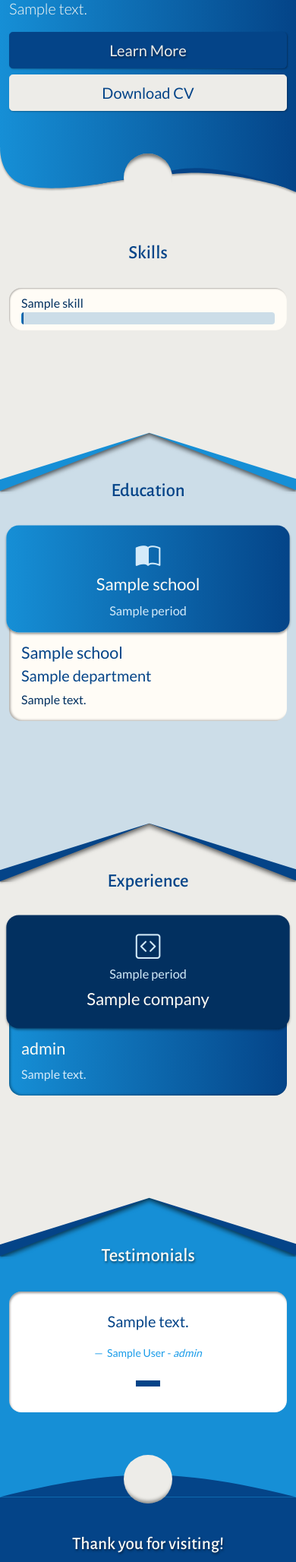
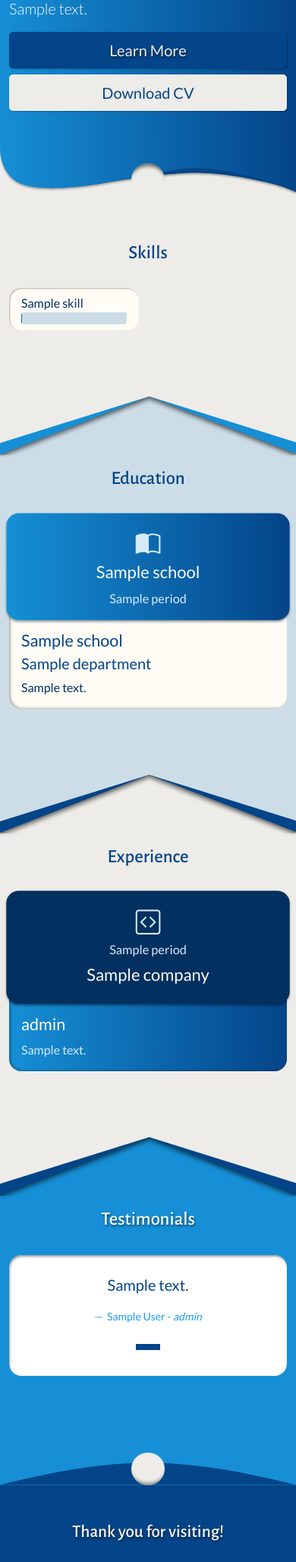
Before and after one commit to pinco227/dev.pi, a Python web app: template templates/landing.html in a window 390 px wide. Shown: the part 355-2411 px from the top of the page at 76% size. Run offline with Jinja, Linux system fonts and the light colour scheme; the template is opened without the code that fills it: most values are stand-ins (such as "Sample title", 1, 10 or a date in 2020); some libraries are stand-ins or nearby versions.

Commit message:
style: add media queries for social links
+ tidy up, fix links and other chores

```diff
--- a/app.py
+++ b/app.py
@@ -341,6 +341,7 @@ def login_required(flash_message=False):
     return inner_function
 
 
+@app.route('/admin/')
 @app.route('/admin')
 @login_required()
 def admin():
--- a/static/css/style.css
+++ b/static/css/style.css
@@ -31,11 +31,16 @@ body {
 }
 
 section {
-    padding-bottom: 6rem;
+    padding-bottom: 3rem;
+}
+
+section:last-of-type {
+    padding-bottom: 8rem;
 }
 
 .separator {
     filter: drop-shadow(0px 2px 1px rgba(0, 0, 0, .3));
+    margin-bottom: 2rem;
 }
 
 .page-title-container {
@@ -927,8 +932,8 @@ footer h3, footer h5 {
     .contact-form-container {
         padding: 0;
         background-color: var(--accent-light);
-        padding-bottom: 6rem;
-        margin-bottom: -6rem;
+        padding-bottom: 8rem;
+        margin-bottom: -8rem;
     }
     .card-testimonial-form {
         background: none;
@@ -941,12 +946,20 @@ footer h3, footer h5 {
 
 @media (max-width: 575px) {
     .hero-social {
+        bottom: -5.3rem;
         width: 100%;
         display: flex;
         flex-direction: row;
         justify-content: space-evenly;
     }
+    footer .hero-social {
+        top: -2.7rem;
+    }
     .hero-social div {
+        min-width: 2rem;
+        width: 2.7rem;
+        height: 2.7rem;
+        font-size: 1.7rem;
         margin: 0;
     }
     #blog-post figure {
--- a/templates/landing.html
+++ b/templates/landing.html
@@ -1,6 +1,6 @@
 {% extends "base.html" %}
 {% block styles %}
-<link rel="stylesheet" href="https://cdn.jsdelivr.net/npm/glightbox/dist/css/glightbox.min.css" />
+    <link rel="stylesheet" href="https://cdn.jsdelivr.net/npm/glightbox/dist/css/glightbox.min.css" />
 {% endblock styles %}
 {% block content %}
 <!-- HERO SECTION -->
@@ -73,7 +73,7 @@
         </h2>
         <div class="row">
             {% for skill in skills %}
-            <div class="col-12 col-sm-6">
+            <div class="col-6 col-md-4">
                 <div class="skill-container">
                     <span class="skill-label">{{ skill.name }}</span>
                     <div class="progress">
```
Also changed, not shown: templates/admin/base.html (+4 -4 lines).
